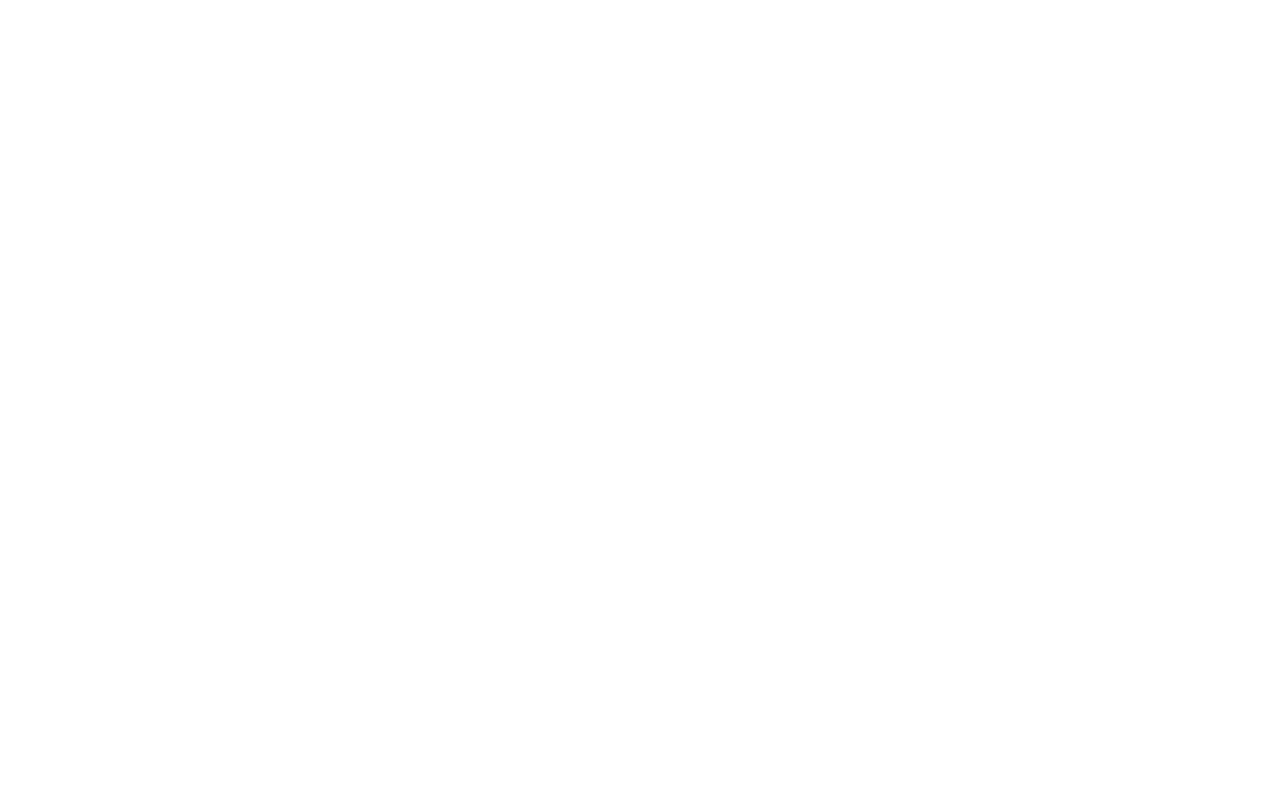
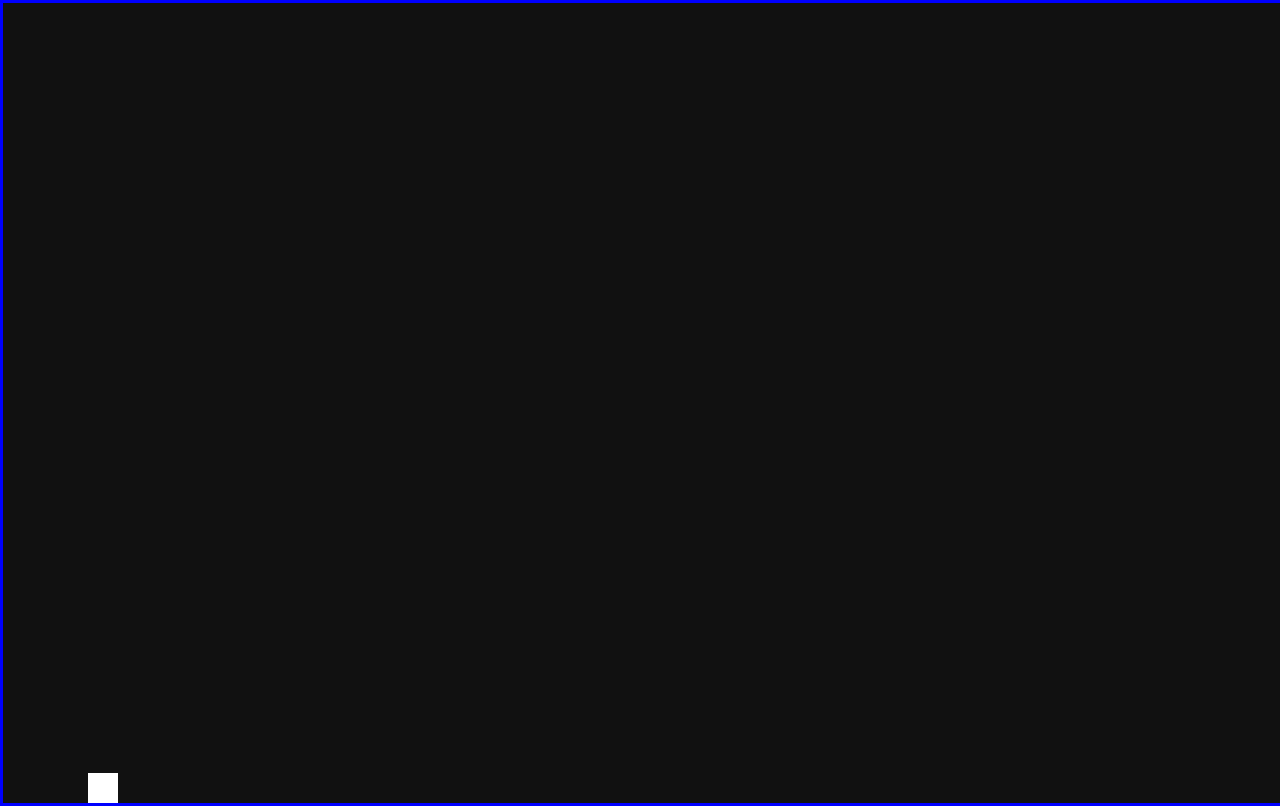
Before and after one commit to js13kGames/js13kgames2016, a website: page src/index.html in a window 1280 px wide. Drawn offline with nearby package versions, Linux system fonts and the light colour scheme.

Commit message:
Basic character movement

```diff
--- a/Gruntfile.js
+++ b/Gruntfile.js
@@ -27,6 +27,15 @@ module.exports = function(grunt) {
           'build/css/output.css': 'build/css/output.css'
         }
       }
+    },
+    watch: {
+      styles: {
+        files: ['**/*.less'],
+        tasks: ['less'],
+        options: {
+          nospawn: true
+        }
+      }
     }
   });
 
@@ -34,9 +43,10 @@ module.exports = function(grunt) {
   grunt.loadNpmTasks('grunt-contrib-uglify');
   grunt.loadNpmTasks('grunt-contrib-less');
   grunt.loadNpmTasks('grunt-contrib-cssmin');
+  grunt.loadNpmTasks('grunt-contrib-watch');
 
   // Default task(s).
-  grunt.registerTask('default', ['less:development']);
+  grunt.registerTask('default', ['less:development', 'watch']);
   grunt.registerTask('production', ['uglify', 'less:production', 'cssmin']);
 
 };
--- a/package.json
+++ b/package.json
@@ -21,6 +21,7 @@
     "grunt": "^1.0.1",
     "grunt-contrib-cssmin": "^1.0.1",
     "grunt-contrib-less": "^1.4.0",
-    "grunt-contrib-uglify": "^2.0.0"
+    "grunt-contrib-uglify": "^2.0.0",
+    "grunt-contrib-watch": "^1.0.0"
   }
 }
--- a/src/css/style.less
+++ b/src/css/style.less
@@ -1,3 +1,14 @@
+body {
+    margin: 0;
+    width: 100%;
+    height: 100%;
+    background-color: #111111;
+    overflow:hidden;
+    position:relative;
+}
+
 #gameCanvas {
-
+	border: solid blue 3px;
+	display: block;
+	margin: auto;
 }
--- a/src/index.html
+++ b/src/index.html
@@ -11,7 +11,9 @@
         <link rel="apple-touch-icon" href="apple-touch-icon.png">
 
         <link rel="stylesheet" href="https://cdnjs.cloudflare.com/ajax/libs/normalize/4.2.0/normalize.min.css">
+        <link rel="stylesheet" href="css/style.css">
         <script src="https://cdnjs.cloudflare.com/ajax/libs/modernizr/2.8.3/modernizr.min.js"></script>
+        <script src="lib/minivents.js"></script>
         <!--<link rel="stylesheet" href="css/main.css"> -->
     </head>
     <body>
@@ -20,7 +22,7 @@
         <![endif]-->
 
         <!-- Add your site or application content here -->
-        <canvas id="gameCanvas"></canvas>
+        <canvas id="gameCanvas" width="1280" height="800"></canvas>
 
         <script src="http://code.jquery.com/jquery-1.12.4.min.js"></script>
         <script>window.jQuery || document.write('<script src="js/vendor/jquery-1.12.4.min.js"><\/script>')</script>
@@ -31,5 +33,12 @@
             ga('create','UA-XXXXX-Y','auto');ga('send','pageview')
         </script>
         <script src="https://www.google-analytics.com/analytics.js" async defer></script>
+        <script>
+            window.Events = new Events();
+        </script>
+        <script src="js/main.js"></script>
+        <script src="js/vector2.js"></script>
+        <script src="js/player.js"></script>
+        <script src="js/game.js"></script>
     </body>
 </html>
--- a/src/js/game.js
+++ b/src/js/game.js
@@ -0,0 +1,45 @@
+(function() {
+    var lastTime = 0;
+    var vendors = ['webkit', 'moz'];
+    for(var x = 0; x < vendors.length && !window.requestAnimationFrame; ++x) {
+        window.requestAnimationFrame = window[vendors[x]+'RequestAnimationFrame'];
+        window.cancelAnimationFrame =
+          window[vendors[x]+'CancelAnimationFrame'] || window[vendors[x]+'CancelRequestAnimationFrame'];
+    }
+
+    if (!window.requestAnimationFrame)
+        window.requestAnimationFrame = function(callback, element) {
+            var currTime = new Date().getTime();
+            var timeToCall = Math.max(0, 16 - (currTime - lastTime));
+            var id = window.setTimeout(function() { callback(currTime + timeToCall); },
+              timeToCall);
+            lastTime = currTime + timeToCall;
+            return id;
+        };
+
+    if (!window.cancelAnimationFrame)
+        window.cancelAnimationFrame = function(id) {
+            clearTimeout(id);
+        };
+}());
+
+(function Game() {
+	var player = new Player();
+	var previousFrameTime = new Date();
+
+	window.requestAnimationFrame(update);
+
+	function update(time) {
+		Events.emit('update', (new Date() - previousFrameTime) / 1000);
+		previousFrameTime = new Date();
+		draw();
+
+		window.requestAnimationFrame(update);
+	}
+
+	function draw() {
+		ctx.clearRect(0, 0, canvas.width, canvas.height);
+		Events.emit('draw');
+	}
+
+}());
--- /dev/null
+++ b/src/js/main.js
@@ -0,0 +1,23 @@
+var canvas = document.querySelector('#gameCanvas');
+var ctx = canvas.getContext('2d');
+
+var maxWidth = 1280, maxHeight = 800;
+
+function resize() {
+	var desiredRatio = canvas.width / canvas.height;
+	var windowRatio = window.innerWidth / window.innerHeight;
+	var height, width;
+	if (desiredRatio > windowRatio) {
+		width = window.innerWidth;
+		height = width / desiredRatio;
+	} else {
+		height = window.innerHeight;
+		width = height * desiredRatio;
+	}
+
+	canvas.style.width = Math.min(width, maxWidth) + 'px';
+	canvas.style.height = Math.min(height, maxHeight) + 'px';
+}
+
+window.addEventListener('load', resize, false);
+window.addEventListener('resize', resize, false);
--- /dev/null
+++ b/src/js/player.js
@@ -0,0 +1,74 @@
+var SPEED = 100;
+var MAX_SPEED = 1000;
+var FRICTION = 0.8;
+var GRAVITY = 19.8;
+
+var SIZE = 30;
+
+function Player() {
+	this.position = new Vector2(100, 100);
+	this.velocity = new Vector2(0, 0);
+
+	this.direction = 0;
+	this.isOnFloor = false;
+
+	document.onkeydown = this.onKeyDown.bind(this);
+	document.onkeyup = this.onKeyUp.bind(this);
+
+	Events.on('update', this.update, this);
+	Events.on('draw', this.draw, this);
+}
+
+Player.prototype = {
+	onKeyDown: function(e) {
+		switch (e.keyCode) {
+			case 37: //left
+				this.direction = -1;
+				break;
+			case 38: //up
+				if (this.isOnFloor) {
+					this.velocity.y -= 500;
+					this.isOnFloor = false;
+				}
+				break;
+			case 39: //right
+				this.direction = 1;
+				break;
+			case 40: //down
+				break;
+		}
+	},
+	onKeyUp: function(e) {
+		switch (e.keyCode) {
+			case 37:
+			case 39:
+				this.direction = 0;
+				break;
+		}
+	},
+	update: function(dt) {
+		if (this.direction > 0) {
+			this.velocity.x += SPEED;
+			this.velocity.x = Math.min(this.velocity.x, MAX_SPEED)
+		} else if (this.direction < 0) {
+			this.velocity.x -= SPEED;
+			this.velocity.x = Math.max(this.velocity.x, -MAX_SPEED)
+		}
+		this.velocity.x *= FRICTION;
+		if (!this.isOnFloor) {
+			this.velocity.y += GRAVITY;
+		}
+
+		this.position.add(this.velocity.scale(dt));
+
+		if (this.position.y >= canvas.height) {
+			this.velocity.y = 0;
+			this.isOnFloor = true;
+			this.position.y = canvas.height;
+		}
+	},
+	draw: function() {
+		ctx.fillStyle = "white";
+		ctx.fillRect(this.position.x - SIZE/2, this.position.y - SIZE, SIZE, SIZE);
+	}
+}
--- /dev/null
+++ b/src/js/vector2.js
@@ -0,0 +1,17 @@
+function Vector2(x, y) {
+	this.x = x;
+	this.y = y;
+}
+
+Vector2.prototype = {
+	add: function(other) {
+		this.x += other.x;
+		this.y += other.y;
+	},
+	scale: function(scalar) {
+		return new Vector2(this.x * scalar, this.y * scalar);
+	},
+	toString: function() {
+		return "[x: " + Math.round(this.x) + ", y: " + Math.round(this.y) + "]";
+	}
+}
```
Also changed, not shown: src/css/style.css.
